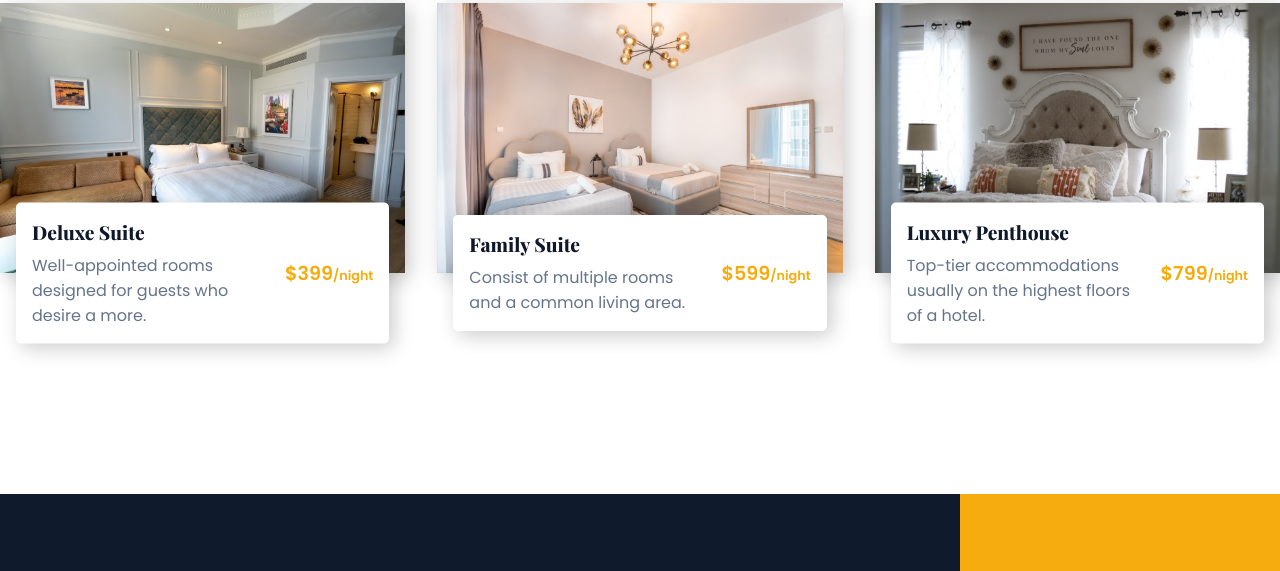
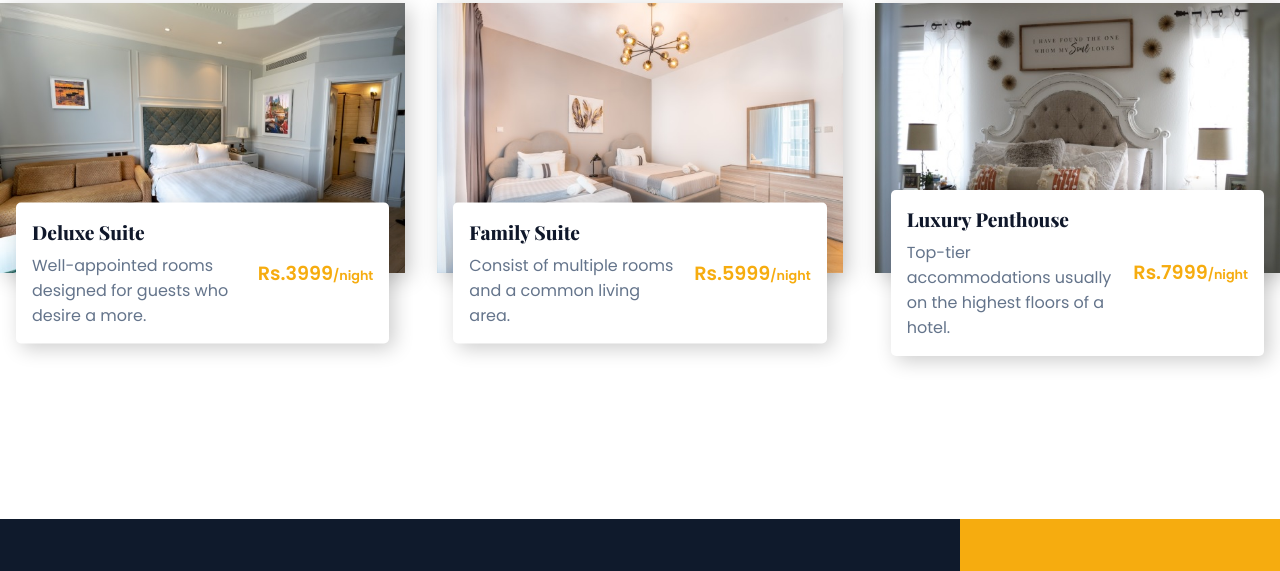
Before and after one commit to janisark/MyHotel, a plain HTML site: page index.html in a window 1280 px wide. Shown: the part 2002-2573 px from the top of the page. Drawn offline with nearby package versions, Linux system fonts and the light colour scheme.

Commit message:
Update index.html
changes

```diff
--- a/index.html
+++ b/index.html
@@ -108,7 +108,7 @@
               <h4>Deluxe Suite</h4>
               <p>Well-appointed rooms designed for guests who desire a more.</p>
             </div>
-            <h3>$399<span>/night</span></h3>
+            <h3>Rs.3999<span>/night</span></h3>
           </div>
         </div>
         <div class="room__card">
@@ -118,7 +118,7 @@
               <h4>Family Suite</h4>
               <p>Consist of multiple rooms and a common living area.</p>
             </div>
-            <h3>$599<span>/night</span></h3>
+            <h3>Rs.5999<span>/night</span></h3>
           </div>
         </div>
         <div class="room__card">
@@ -131,7 +131,7 @@
                 hotel.
               </p>
             </div>
-            <h3>$799<span>/night</span></h3>
+            <h3>Rs.7999<span>/night</span></h3>
           </div>
         </div>
       </div>
```
